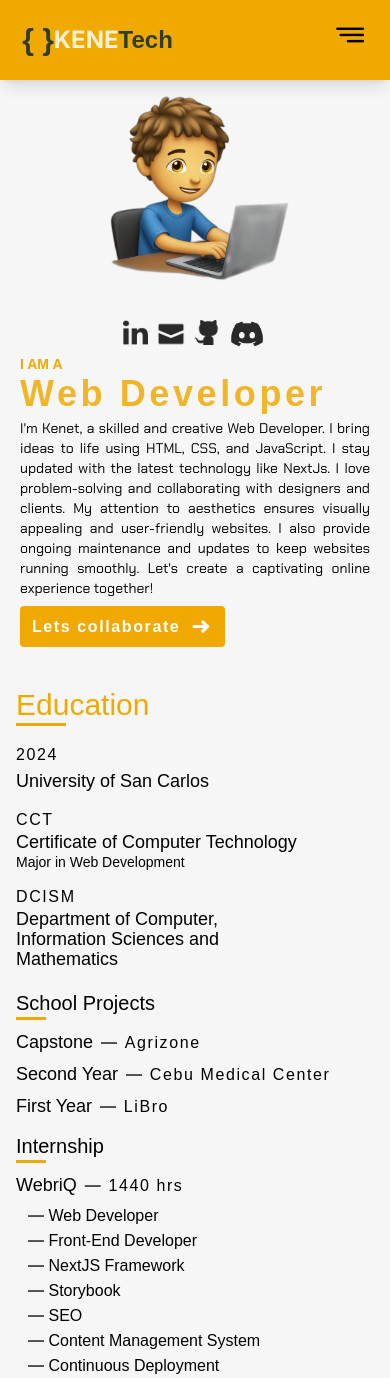
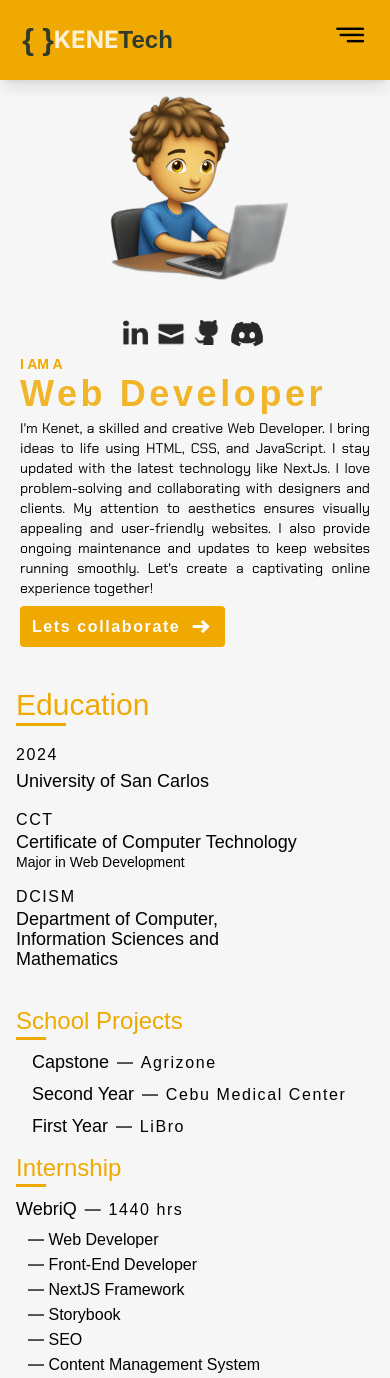
Before and after one commit to kenetmedez/portfolio, a Next.js app: page / in a window 390 px wide. Shown: the top 1378 px of the page. Built offline with nearby package versions, Linux system fonts and the light colour scheme; a web font is replaced by a local one.

Commit message:
Add: School proj Responsiveness(un)

```diff
--- a/components/Background.tsx
+++ b/components/Background.tsx
@@ -8,15 +8,15 @@ export default function Background() {
       id="about"
     >
       <div className="w-full relative max-w-[1650px] mx-auto">
-        <div className="lg:w-11/12 w-full mx-auto">
+        <div className="lg:w-11/12 md:w-10/12 w-full mx-auto">
           <div className="lg:w-9/12 w-full px-4 mx-auto">
             <div className="header md:mb-10 mb-4">
               <h2 className="font-second text-primary text-3xl">Education</h2>
               <div className="h-[3px] bg-primary w-[50px]" />
             </div>
 
-            <div className="description grid md:grid-cols-3 grid-cols-1 gap-2">
-              <div className="school-background">
+            <div className="description grid lg:grid-cols-3 md:grid-cols-2 grid-cols-1 gap-2">
+              <div className="school-background mb-4 md:mb-0">
                 <div className="school-name mb-3">
                   <div className="year md:mb-1">
                     <span className="font-second text-black text-md tracking-widest">
@@ -75,13 +75,13 @@ export default function Background() {
               <div className="school_projects">
                 <div className="school_content">
                   <div className="header mb-2">
-                    <span className="font-second text-black text-xl">
+                    <span className="font-second md:text-black text-primary lg:text-xl text-2xl">
                       School Projects
                     </span>
                     <div className="h-[3px] bg-primary md:w-[20px] w-[30px]" />
                   </div>
 
-                  <div>
+                  <div className="project-list lg:ml-0 ml-4 ">
                     <div className="flex flex-row items-center justify-start mb-1 gap-2">
                       {/* <a
                         href=""
@@ -136,7 +136,7 @@ export default function Background() {
               <div className="school_intership">
                 <div className="school_content">
                   <div className="year mb-2">
-                    <span className="font-second text-black text-xl">
+                    <span className="font-second lg:text-black text-primary lg:text-xl text-2xl">
                       Internship
                     </span>
                     <div className="h-[3px] bg-primary md:w-[20px] w-[30px]" />
```
